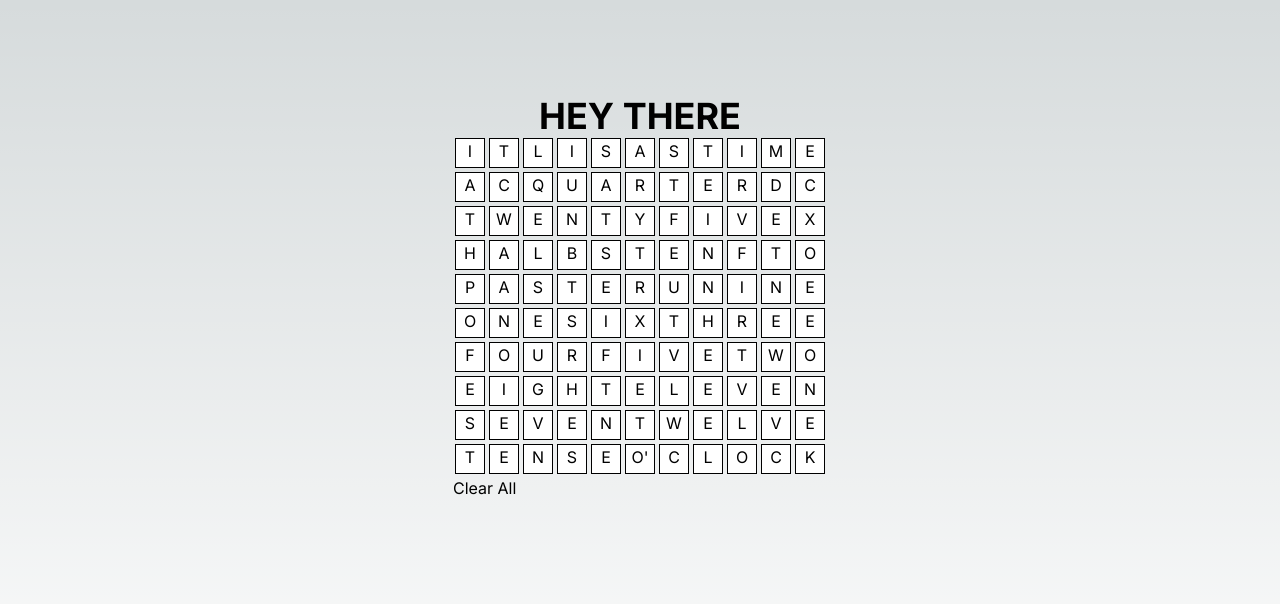
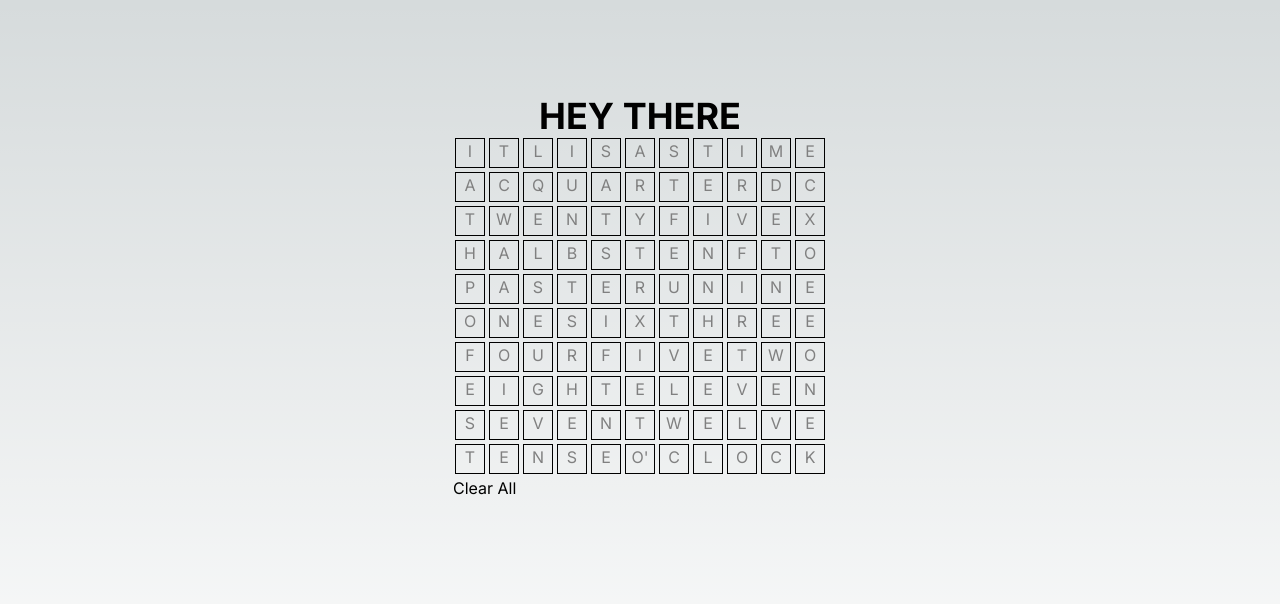
Before and after one commit to ZahirSaiyed/word-clock, a Next.js app: page / in a window 1280 px wide. Shown: the top 604 px of the page. Built offline with nearby package versions, Linux system fonts and the light colour scheme.

Commit message:
Changed color of default text on clock

```diff
--- a/src/components/WordClockGrid.tsx
+++ b/src/components/WordClockGrid.tsx
@@ -53,10 +53,9 @@ const WordClockGrid: React.FC = () => {
                 height: '30px',
                 border: '1px solid black',
                 margin: '2px',
-                backgroundColor: highlightedLetters.includes(letter) ? 'yellow' : 'white',
                 textAlign: 'center',
                 cursor: 'pointer',
-                color: 'black',
+                color: highlightedLetters.includes(letter) ? 'white' : 'grey',
               }}
               role="button"
               tabIndex={0}
```
